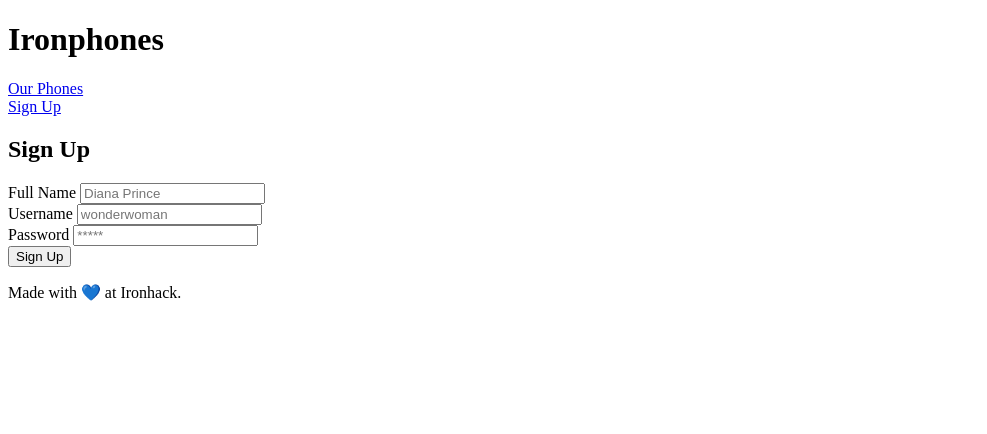
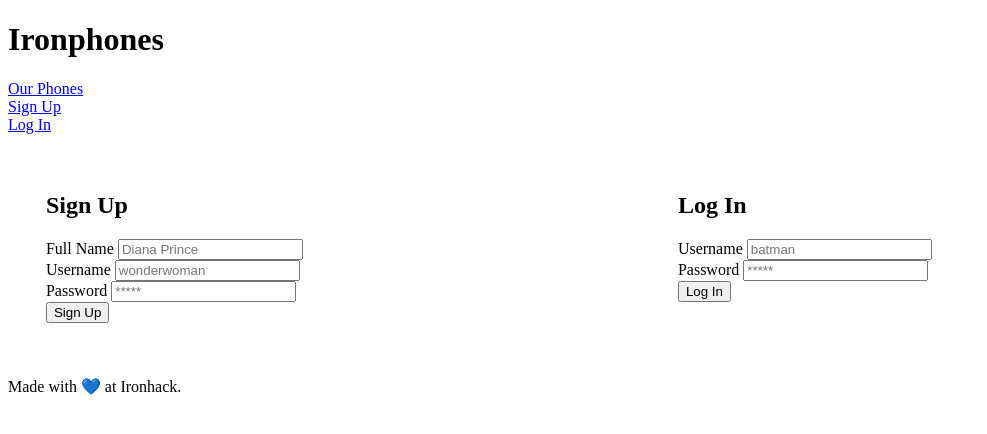
Before and after one commit to ironhack-miami-webdev-august-2017/ironphones-angular, an Angular app: page /signup in a window 1280 px wide. Shown: the top 434 px of the page, without its empty margins (0-987 px from the left). Built offline with nearby package versions, Linux system fonts and the light colour scheme.

Commit message:
Add login

```diff
--- a/src/app/app-routing.module.ts
+++ b/src/app/app-routing.module.ts
@@ -10,6 +10,7 @@
   { path: '',               component: PhoneListComponent },
   { path: 'phone/:phoneId', component: PhoneDetailsComponent },
   { path: 'signup',         component: SignUpComponent },
+  { path: 'login',          component: SignUpComponent },
   { path: '**',             component: NotFoundComponent }
 ];
 
--- a/src/app/app.component.html
+++ b/src/app/app.component.html
@@ -6,6 +6,9 @@
     <br>
 
     <a routerLink="/signup"> Sign Up </a>
+    <br>
+
+    <a routerLink="/login"> Log In </a>
     <br>
   </nav>
 </header>
--- /dev/null
+++ b/src/app/interfaces/login-info.ts
@@ -0,0 +1,4 @@
+export interface LoginInfo {
+  loginUsername: string;
+  loginPassword: string;
+}
--- a/src/app/pages/phone-list/phone-list.component.ts
+++ b/src/app/pages/phone-list/phone-list.component.ts
@@ -2,6 +2,7 @@
 
 import { PhoneApiService } from '../../services/phone-api.service';
 import { AuthApiService } from '../../services/auth-api.service';
+
 
 @Component({
   selector: 'app-phone-list',
--- a/src/app/pages/sign-up/sign-up.component.css
+++ b/src/app/pages/sign-up/sign-up.component.css
@@ -0,0 +1,18 @@
+.form-container {
+  overflow: auto;
+}
+
+.form-wrapper {
+  box-sizing: border-box;
+  width: 50%;
+  padding: 3%;
+  float: left;
+}
+
+.error {
+  display: inline-block;
+  padding: 10px 20px;
+  color: crimson;
+  border: 2px solid crimson;
+  border-radius: 3px;
+}
--- a/src/app/pages/sign-up/sign-up.component.html
+++ b/src/app/pages/sign-up/sign-up.component.html
@@ -1,3 +1,5 @@
+<div class="form-container">
+  <div class="form-wrapper">
     <h2> Sign Up </h2>
 
     <p class="error" *ngIf="errorMessage">
@@ -22,3 +24,28 @@
 
       <button> Sign Up </button>
     </form>
+  </div>
+
+
+  <div class="form-wrapper">
+    <h2> Log In </h2>
+
+    <p class="error" *ngIf="loginError">
+      {{ loginError }}
+    </p>
+
+    <form (ngSubmit)="loginSubmit()">
+      <label for="log-username-input"> Username </label>
+      <input  id="log-username-input" type="text" placeholder="batman"
+          name="username" [(ngModel)]="loginUser.loginUsername">
+      <br>
+
+      <label for="log-password-input"> Password </label>
+      <input  id="log-password-input" type="password" placeholder="*****"
+          name="userPassword" [(ngModel)]="loginUser.loginPassword">
+      <br>
+
+      <button> Log In </button>
+    </form>
+  </div>
+</div>
--- a/src/app/pages/sign-up/sign-up.component.ts
+++ b/src/app/pages/sign-up/sign-up.component.ts
@@ -2,6 +2,7 @@
 import { Router } from '@angular/router';
 
 import { SignupInfo } from '../../interfaces/signup-info';
+import { LoginInfo } from '../../interfaces/login-info';
 import { AuthApiService } from '../../services/auth-api.service';
 
 @Component({
@@ -17,7 +18,13 @@
       signupPassword: ''
   };
 
+  loginUser: LoginInfo = {
+      loginUsername: '',
+      loginPassword: ''
+  };
+
   errorMessage: string;
+  loginError: string;
 
   constructor(
     private authThang: AuthApiService,
@@ -42,10 +49,31 @@
                   this.errorMessage = 'Validation error.';
               }
               else {
-                  this.errorMessage = 'Something went wrong. Try again later.'
+                  this.errorMessage = 'Something went wrong. Try again later.';
               }
           }
-        );
+        ); // .subscribe()
   } // signupSubmit()
 
+  loginSubmit() {
+      this.authThang.postLogin(this.loginUser)
+        .subscribe(
+          // if success, redirect home
+          (userInfo) => {
+              this.routerThang.navigate(['']);
+          },
+
+          // if error, show feedback
+          (errInfo) => {
+              console.log('Log in error', errInfo);
+              if (errInfo.status === 401) {
+                  this.loginError = 'Bad credentials.';
+              }
+              else {
+                  this.loginError = 'Something went wrong. Try again later.';
+              }
+          }
+        ); // .subscribe()
+  } // loginSubmit()
+
 }
--- a/src/app/services/auth-api.service.ts
+++ b/src/app/services/auth-api.service.ts
@@ -2,6 +2,7 @@
 import { HttpClient } from '@angular/common/http';
 
 import { SignupInfo } from '../interfaces/signup-info';
+import { LoginInfo } from '../interfaces/login-info';
 
 @Injectable()
 export class AuthApiService {
@@ -12,7 +13,7 @@
     private httpThang: HttpClient
   ) { }
 
-  // POST /process-signup
+  // POST /api/process-signup
   postSignup(userInfo: SignupInfo) {
       return this.httpThang.post(
           this.baseUrl + '/api/process-signup',
@@ -21,7 +22,7 @@
       );  // need "withCredentials" for APIs that use the session
   }
 
-  // GET /checklogin
+  // GET /api/checklogin
   getLoginStatus() {
       return this.httpThang.get(
           this.baseUrl + '/api/checklogin',
@@ -29,7 +30,15 @@
       ); // need "withCredentials" for APIs that use the session
   }
 
-  // POST /process-login
-  // DELETE /logout
+  // POST /api/process-login
+  postLogin(loginCredentials: LoginInfo) {
+      return this.httpThang.post(
+          this.baseUrl + '/api/process-login',
+          loginCredentials,
+          { withCredentials: true }
+      );
+  }
+
+  // DELETE /api/logout
 
 }
```
Lines whose indentation alone changed are shown as unchanged.
